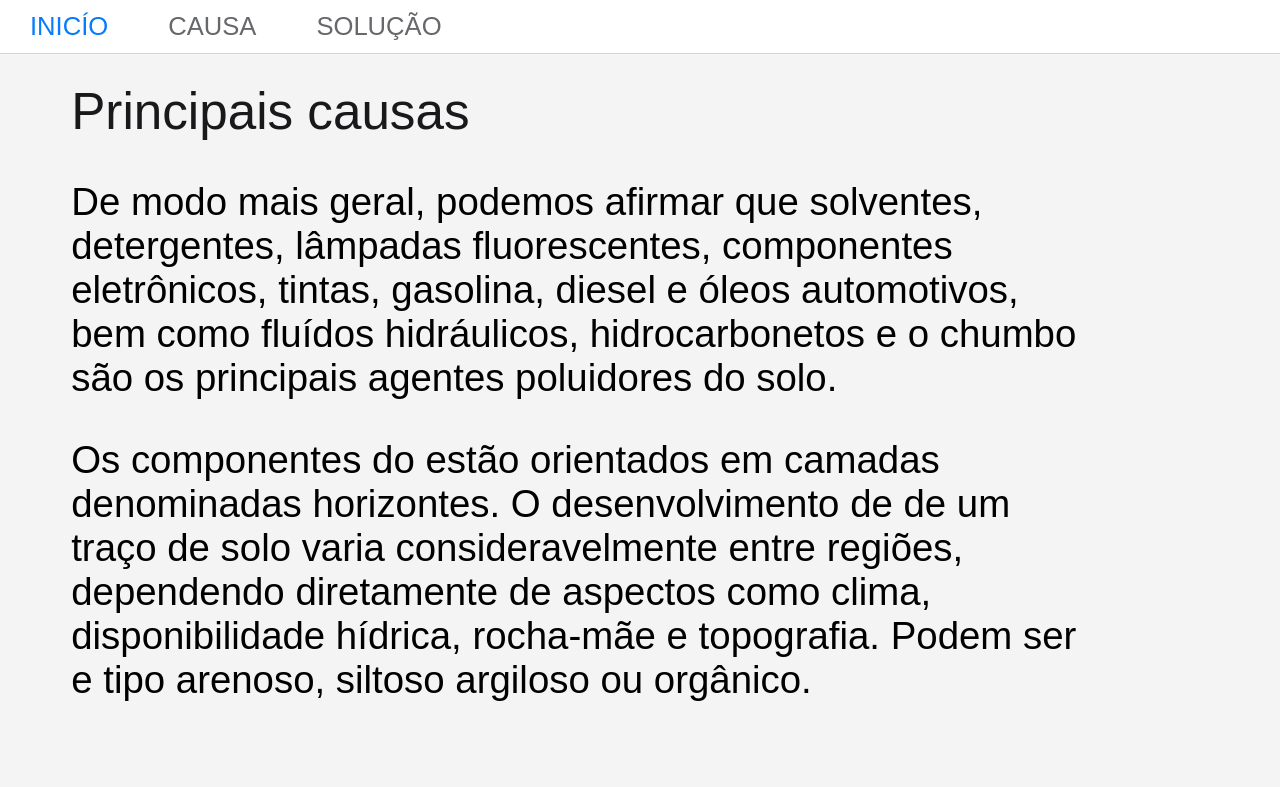
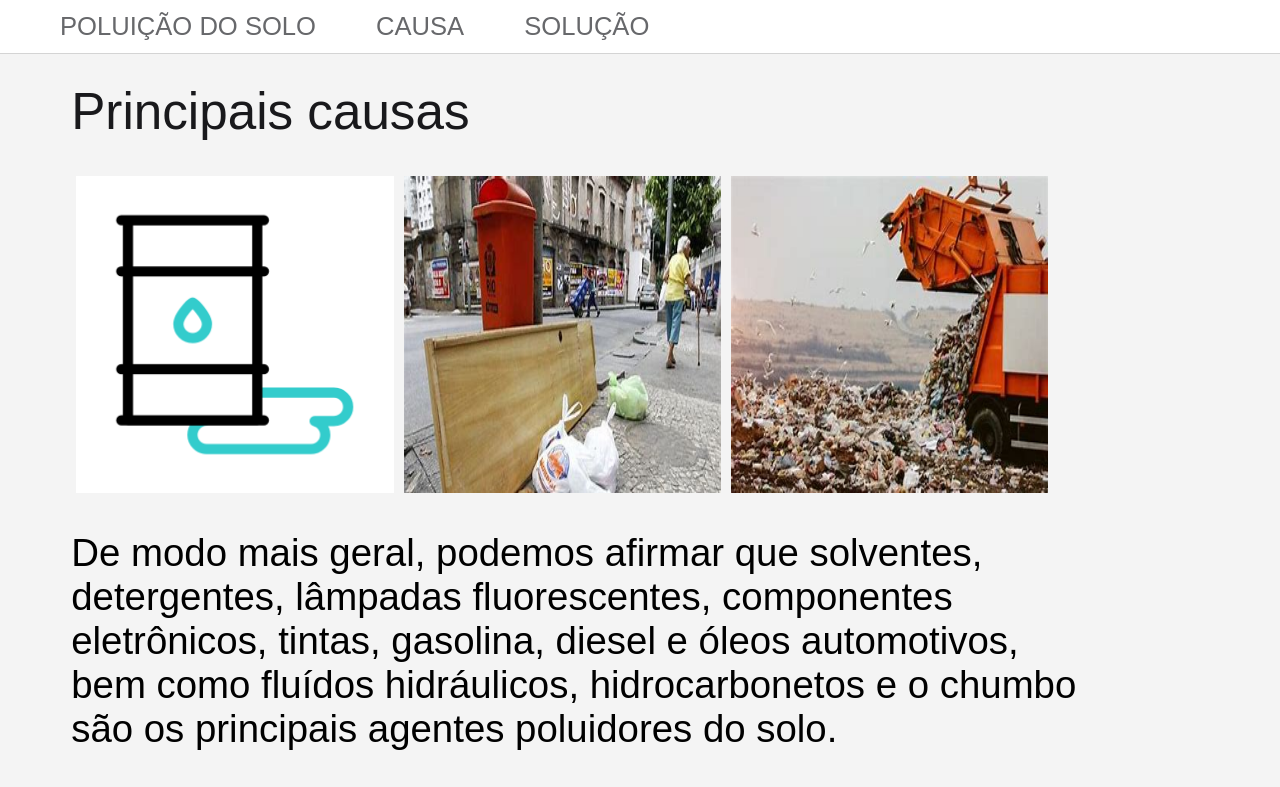
Before and after one commit to Saito-San014/aps-poluicao-do-solo, a website: page src/public/causa.html in a window 1280 px wide. Shown: the top 787 px of the page. Drawn offline with Linux system fonts and the light colour scheme.

Commit message:
um pouco melhor

```diff
--- a/src/public/causa.html
+++ b/src/public/causa.html
@@ -1,16 +1,9 @@
 <!DOCTYPE html>
-<!--[if lt IE 7]>      <html class="no-js lt-ie9 lt-ie8 lt-ie7"> <![endif]-->
-<!--[if IE 7]>         <html class="no-js lt-ie9 lt-ie8"> <![endif]-->
-<!--[if IE 8]>         <html class="no-js lt-ie9"> <![endif]-->
-<!--[if gt IE 8]>      <html class="no-js"> <!--<![endif]-->
 <html>
 
 <head>
     <meta charset="utf-8">
-    <meta http-equiv="X-UA-Compatible" content="IE=edge">
     <title>Poluição do Solo - Causa</title>
-    <meta name="description" content="">
-    <meta name="viewport" content="width=device-width, initial-scale=1">
     <link rel="stylesheet" href="estiloMenu.css">
     <link rel="stylesheet" href="estiloTexto.css">
 </head>
@@ -19,8 +12,8 @@
     <header>
     </header>
     <ul id="menu">
-        <li class="itemIcone"><a href="">Poluição do Solo</a></li>
-        <li class="itemMenu"><a href="index.html">Inicío</a></li>
+        <li class="itemInicio"><a href="index.html">Poluição do Solo</a></li>
+        <li class="itemIcone"><i class="fi fi-bs-menu-burger"></i></li>
         <li class="itemMenu"><a href="causa.html">Causa</a></li>
         <li class="itemMenu"><a href="solucao.html">Solução</a></li>
     </ul>
@@ -28,7 +21,11 @@
         <div id="texto">
             <div id="texto">
                 <h1>Principais causas</h1>
-
+                <div id="image_grid">
+                    <img class="image_grid" src="image/derramamento-de-oleo.gif" alt="Industria produzindo fumaça">
+                    <img class="image_grid" src="image/poluicao 2.jpg" alt="Industria produzindo fumaça">
+                    <img class="image_grid" src="image/poluicao do solo 3.jpg" alt="Industria produzindo fumaça">
+                </div>
                 <p>
                     De modo mais geral, podemos afirmar que solventes, detergentes, lâmpadas fluorescentes,
                     componentes eletrônicos, tintas, gasolina, diesel e óleos automotivos, bem como fluídos
--- a/src/public/estiloMenu.css
+++ b/src/public/estiloMenu.css
@@ -19,6 +19,7 @@
     /* espaço de dentro */
     list-style: none;
     /* Ícones da lista */
+    padding-left: 30px;
 }
 
 #menu li {
```
Also changed, not shown: src/public/index.html (+0 -4 lines), src/public/image/derramamento-de-oleo.gif (added).
